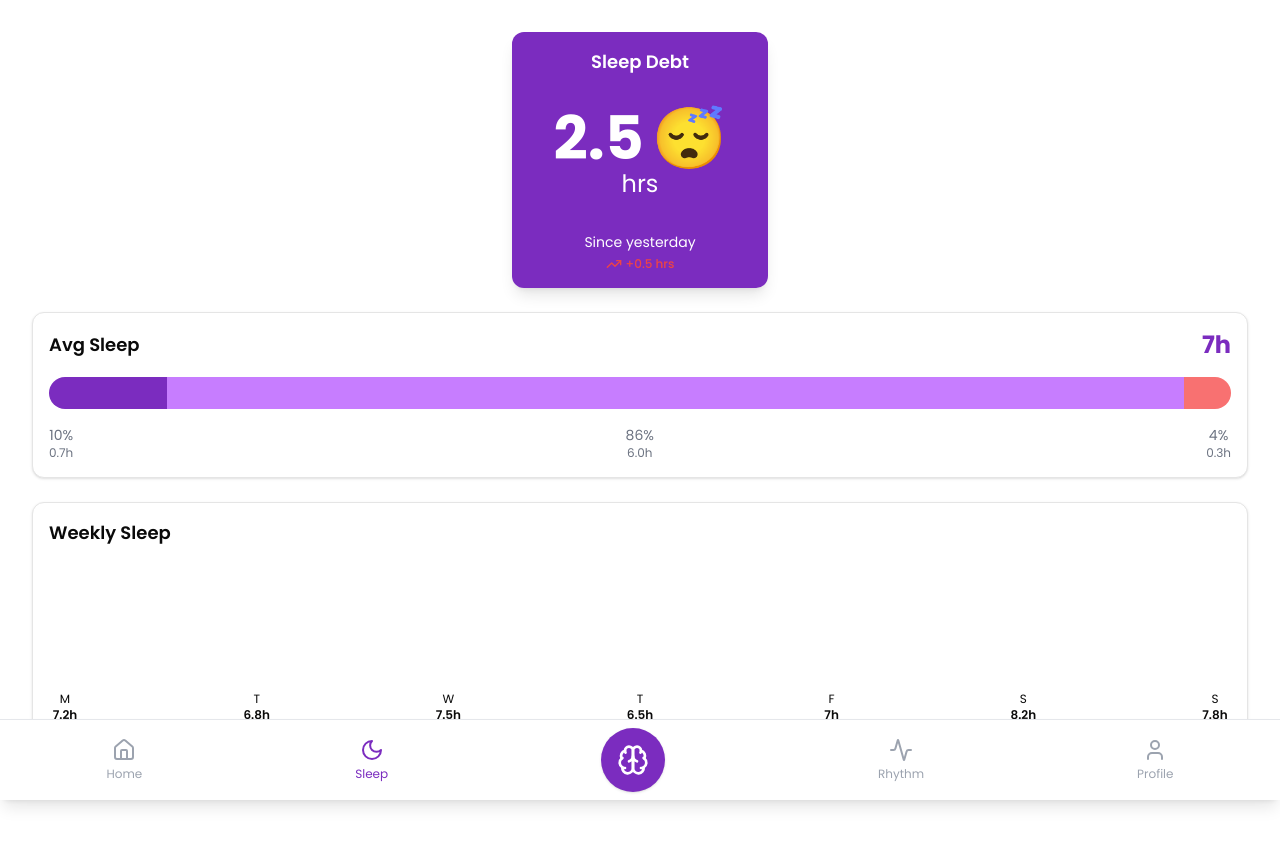
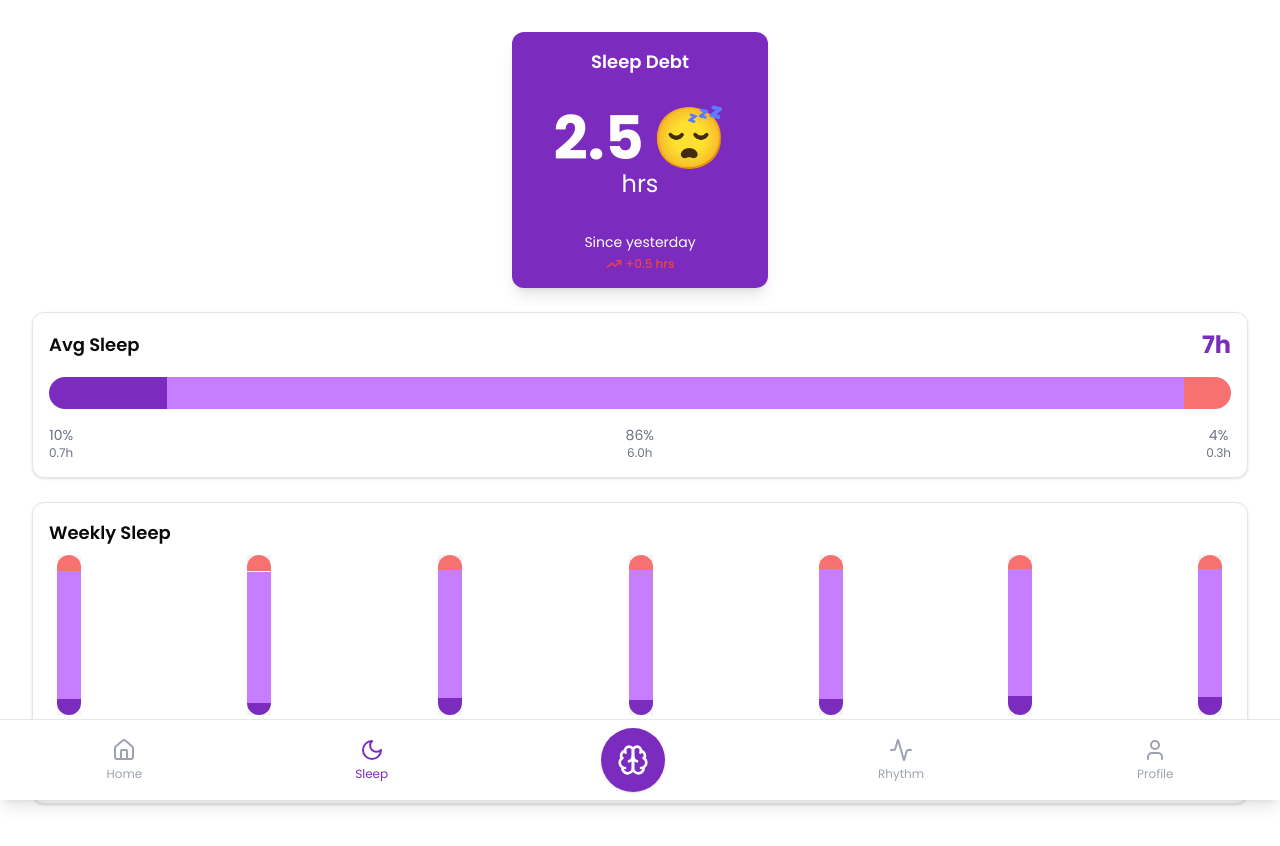
Before and after one commit to Ayushjain2205/circadia, a Next.js app: page /sleep in a window 1280 px wide. Shown: the top 846 px of the page. Built offline with nearby package versions, Linux system fonts and the light colour scheme.

Commit message:
Fix weekly card

```diff
--- a/src/pages/sleep.tsx
+++ b/src/pages/sleep.tsx
@@ -16,13 +16,13 @@ const Sleep = () => {
   };
 
   const weeklyData = [
-    { day: "M", sleep: 7.2 },
-    { day: "T", sleep: 6.8 },
-    { day: "W", sleep: 7.5 },
-    { day: "T", sleep: 6.5 },
-    { day: "F", sleep: 7.0 },
-    { day: "S", sleep: 8.2 },
-    { day: "S", sleep: 7.8 },
+    { day: "M", sleep: 7.2, deep: 0.7, light: 5.8, awake: 0.7 },
+    { day: "T", sleep: 6.8, deep: 0.5, light: 5.6, awake: 0.7 },
+    { day: "W", sleep: 7.5, deep: 0.8, light: 6.0, awake: 0.7 },
+    { day: "T", sleep: 6.5, deep: 0.6, light: 5.3, awake: 0.6 },
+    { day: "F", sleep: 7.0, deep: 0.7, light: 5.7, awake: 0.6 },
+    { day: "S", sleep: 8.2, deep: 1.0, light: 6.5, awake: 0.7 },
+    { day: "S", sleep: 7.8, deep: 0.9, light: 6.2, awake: 0.7 },
   ];
 
   const [selectedSleepStage, setSelectedSleepStage] = useState<string | null>(
@@ -190,19 +190,55 @@ const Sleep = () => {
         <Card>
           <CardContent className="p-4">
             <div className="text-lg font-semibold mb-4">Weekly Sleep</div>
-            <div className="flex justify-between items-end h-40">
+            <div className="flex justify-between items-end h-48 px-2">
               {weeklyData.map((day, index) => (
                 <div key={index} className="flex flex-col items-center">
-                  <div className="relative w-8 bg-gray-200 rounded-t-full overflow-hidden">
+                  <div
+                    className="relative w-6 bg-gray-100 rounded-lg overflow-hidden"
+                    style={{ height: "160px" }}
+                  >
                     <div
-                      className="absolute bottom-0 w-full bg-[#7B2CBF] rounded-t-full"
-                      style={{ height: `${(day.sleep / 10) * 100}%` }}
+                      className="absolute bottom-0 left-0 right-0 bg-[#7B2CBF]  "
+                      style={{
+                        height: `${(day.deep / day.sleep) * 160}px`,
+                        borderBottomLeftRadius: "1rem",
+                        borderBottomRightRadius: "1rem",
+                      }}
+                    ></div>
+                    <div
+                      className="absolute left-0 right-0 bg-[#C77DFF]"
+                      style={{
+                        height: `${(day.light / day.sleep) * 160}px`,
+                        bottom: `${(day.deep / day.sleep) * 160}px`,
+                      }}
+                    ></div>
+                    <div
+                      className="absolute top-0 left-0 right-0 bg-red-400 rounded-t-lg"
+                      style={{
+                        height: `${(day.awake / day.sleep) * 160}px`,
+                        borderTopLeftRadius: "1rem",
+                        borderTopRightRadius: "1rem",
+                      }}
                     ></div>
                   </div>
                   <div className="mt-2 text-xs">{day.day}</div>
                   <div className="text-xs font-semibold">{day.sleep}h</div>
                 </div>
               ))}
+            </div>
+            <div className="flex justify-center mt-4 space-x-4">
+              <div className="flex items-center">
+                <div className="w-3 h-3 bg-[#7B2CBF] rounded-full mr-1"></div>
+                <span className="text-xs">Deep</span>
+              </div>
+              <div className="flex items-center">
+                <div className="w-3 h-3 bg-[#C77DFF] rounded-full mr-1"></div>
+                <span className="text-xs">Light</span>
+              </div>
+              <div className="flex items-center">
+                <div className="w-3 h-3 bg-red-400 rounded-full mr-1"></div>
+                <span className="text-xs">Awake</span>
+              </div>
             </div>
           </CardContent>
         </Card>
```
